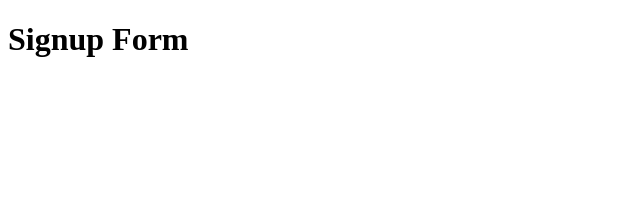
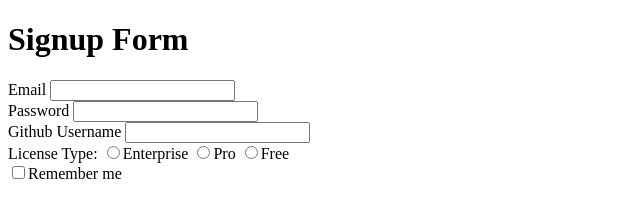
Before and after one commit to ashdrey1110/signup-form, a plain HTML site: page index.html in a window 1280 px wide. Shown: the whole page, without its empty margins (0-640 px from the left). Drawn offline with Linux system fonts and the light colour scheme.

Commit message:
commit 2

```diff
--- a/index.html
+++ b/index.html
@@ -8,6 +8,20 @@
     <h1>Signup Form</h1>
 
     <form>
-
+        <label for="email">Email</label>
+        <input type="email" name="email" id="email">
+        <br>
+        <label for="password">Password</label>
+        <input type="password" name="password" id="password">
+        <br>
+        <label for="username">Github Username</label>
+        <input type="text" name="username" id="username">
+        <br>
+        <label for="license-type">License Type:</label>
+        <input type="radio" id="license-type" name="license-type" value="Enterprise">Enterprise
+        <input type="radio" id="license-type" name="license-type" value="Pro">Pro
+        <input type="radio" id="license-type" name="license-type" value="Free">Free
+        <br>
+        <input type="checkbox" name="remember-me" value="true">Remember me
     </form>
 </body>
```
